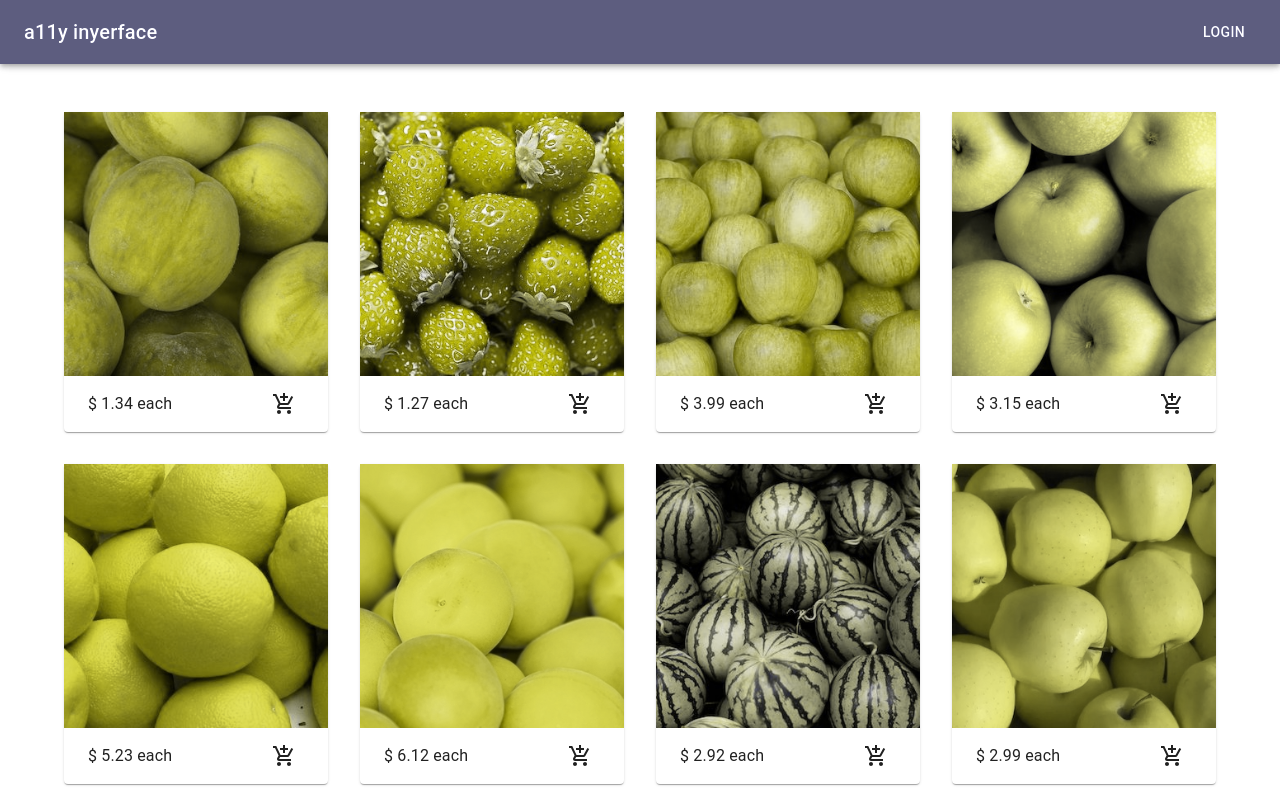
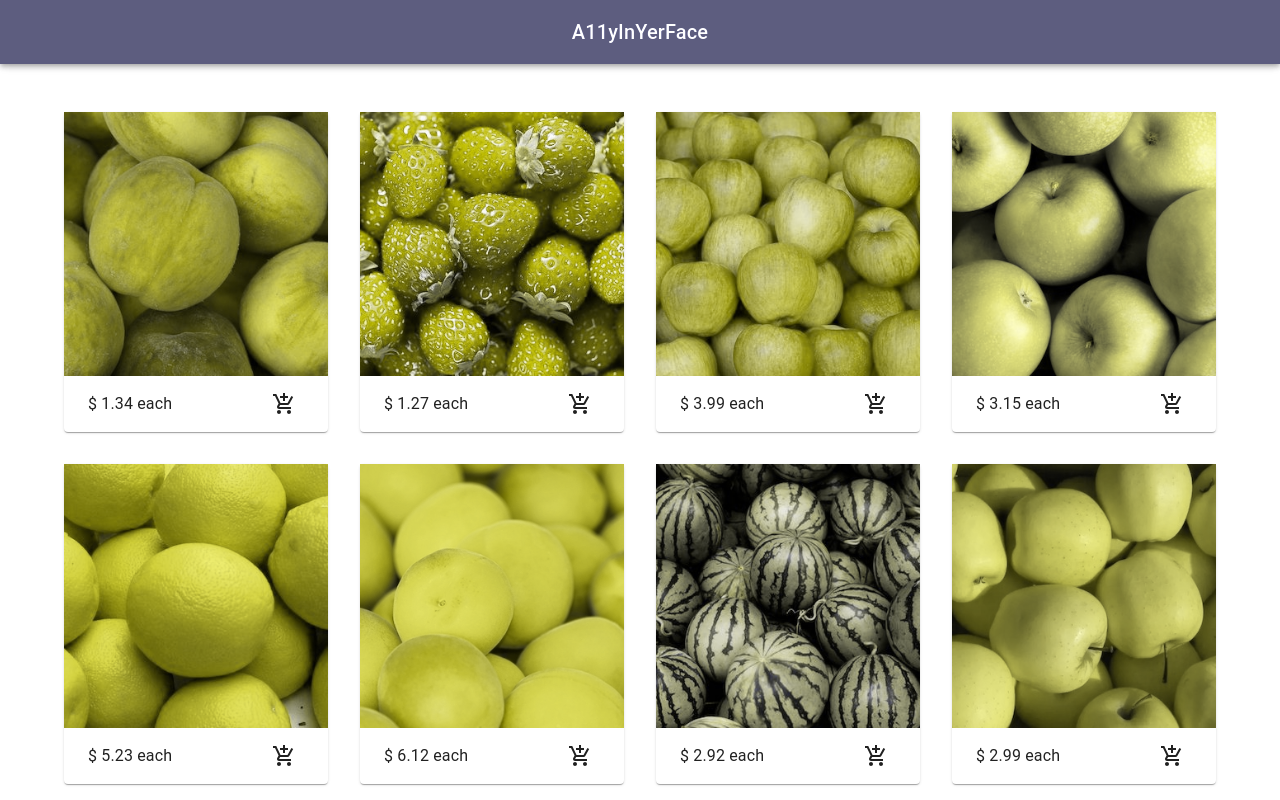
Before and after one commit to theodo/a11yinyerface, a Next.js app: page /fruits in a window 1280 px wide. Shown: the top 800 px of the page. Built offline with nearby package versions, Linux system fonts and the light colour scheme.

Commit message:
feat: modify app bar

```diff
--- a/src/components/ui/AppBar/AppBar.tsx
+++ b/src/components/ui/AppBar/AppBar.tsx
@@ -1,30 +1,18 @@
-import {
-	Box,
-	Button,
-	Typography,
-	AppBar as MuiAppBar,
-	Toolbar,
-	Link,
-} from '@mui/material';
+import { Box, Typography, AppBar as MuiAppBar, Toolbar } from "@mui/material";
 
 const AppBar: React.FC = () => {
   return (
-		<Box sx={{ flexGrow: 1 }}>
-			<MuiAppBar position='static'>
+    <MuiAppBar position="static">
       <Toolbar>
         <Typography
-						variant='h6'
-						color='white'
-						sx={{ flexGrow: 1 }}
-						component={Link}
-						href='/'
+          variant="h6"
+          color="white"
+          sx={{ flexGrow: 1, justifyContent: "center", display: "flex" }}
         >
-						a11y inyerface
+          A11yInYerFace
         </Typography>
-					<Button color='inherit'>Login</Button>
       </Toolbar>
     </MuiAppBar>
-		</Box>
   );
 };
 
```
Lines whose indentation alone changed are shown as unchanged.
